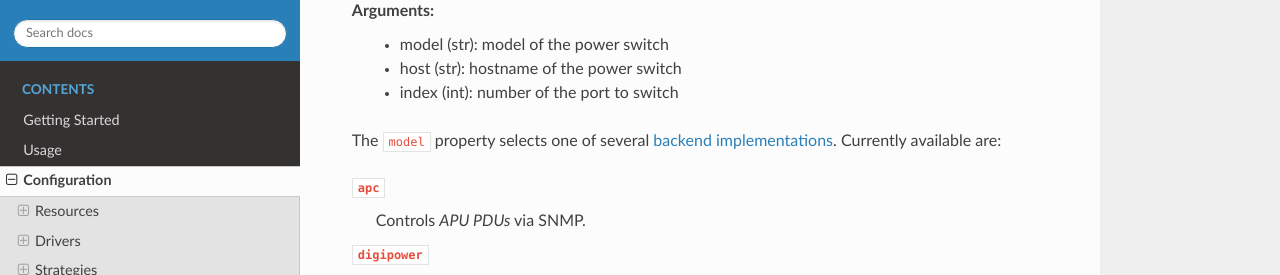
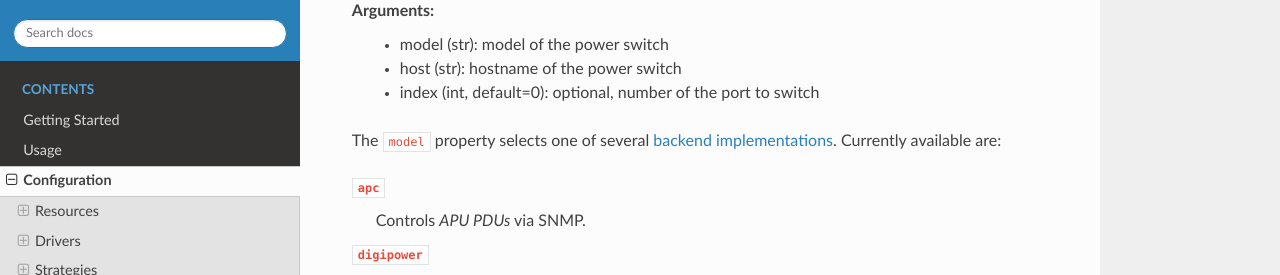
Before and after one commit to labgrid-project/labgrid, a Sphinx documentation site: the page built from doc/configuration.rst, in a window 1280 px wide and 900 px high, scrolled down 3221 px. Shown: the part 175-450 px from the top of the window. Built offline with Sphinx 7.4.7 and the Read the Docs theme 3.1.0, drawn with Linux system fonts in a browser that asks for light colours; pages that are not in the unit, such as notebooks, are missing from menus; some of the changed text lies outside the part shown.

Commit message:
doc/configuration: update NetworkPowerPort
- Document that 'index' is now optional
- Change 'tplink' section to indicate it controls both smart plugs and
  power strips

Signed-off-by: Trevor Gamblin <tgamblin@baylibre.com>

```diff
--- a/doc/configuration.rst
+++ b/doc/configuration.rst
@@ -146,7 +146,7 @@
 Arguments:
   - model (str): model of the power switch
   - host (str): hostname of the power switch
-  - index (int): number of the port to switch
+  - index (int, default=0): optional, number of the port to switch
 
 The ``model`` property selects one of several `backend implementations
 <https://github.com/labgrid-project/labgrid/tree/master/labgrid/driver/power>`_.
```
Also changed, not shown: other parts of doc/configuration.rst (+1 -1 lines).
